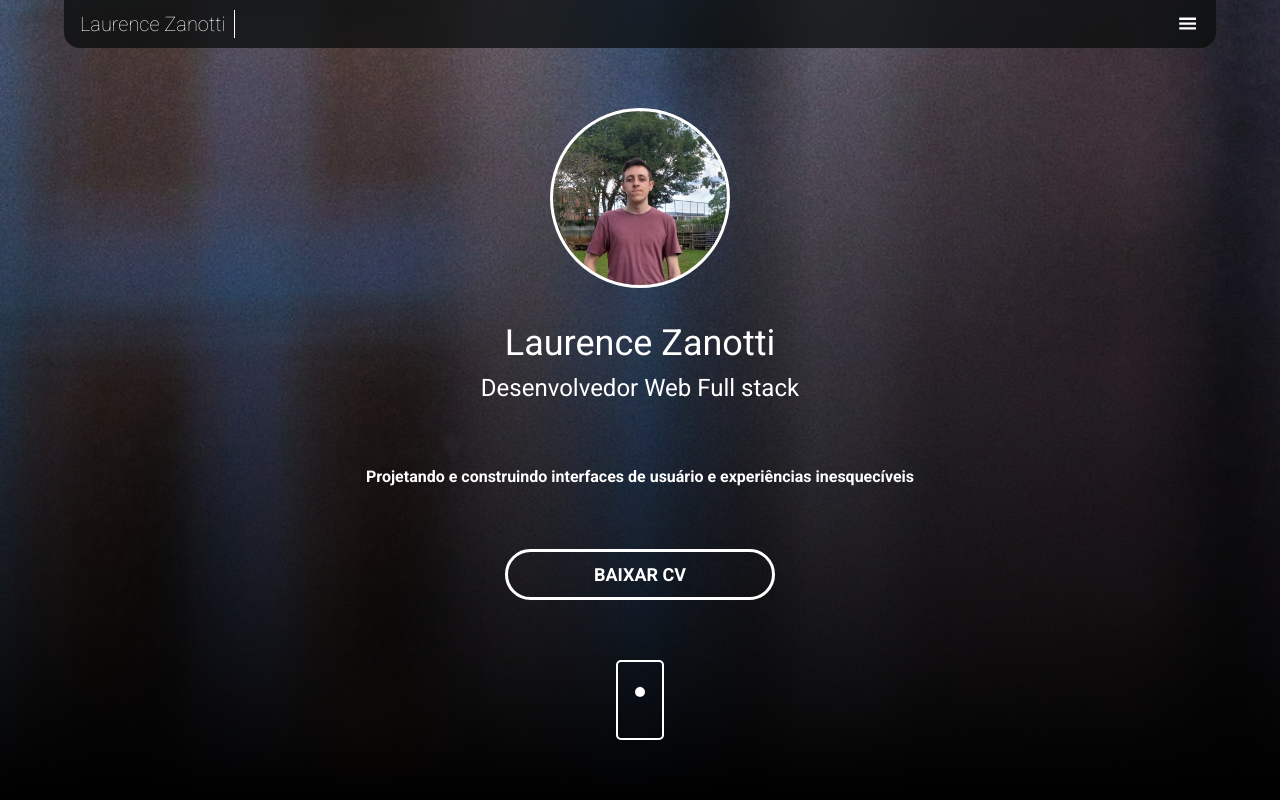
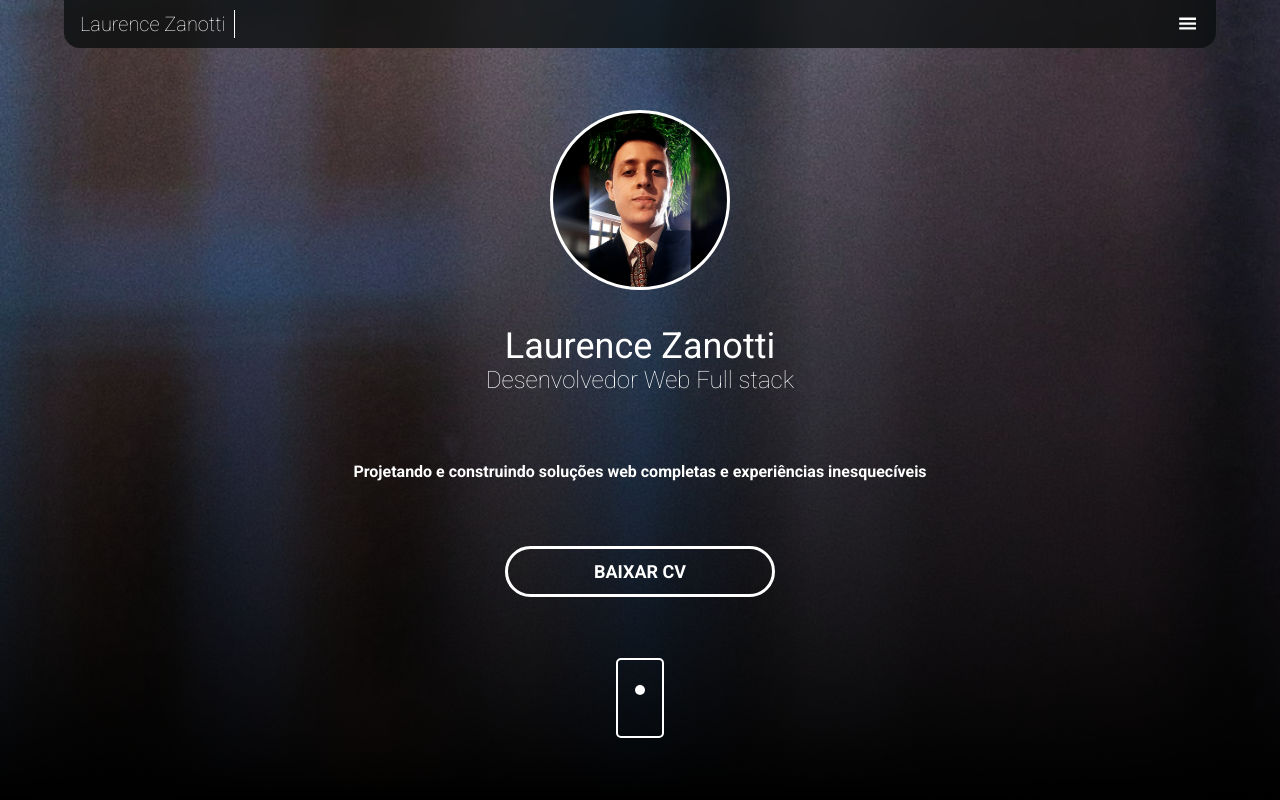
Before and after one commit to LaurenceZanotti/personal-website, a Next.js app: page / in a window 1280 px wide. Shown: the top 800 px of the page. Built offline with nearby package versions, Linux system fonts and the light colour scheme.

Commit message:
Alterar foto de perfil e ajustar título e nome

```diff
--- a/components/Header/Header.jsx
+++ b/components/Header/Header.jsx
@@ -12,7 +12,7 @@ export default function Header() {
         <h1 className={styles.name}>Laurence Zanotti</h1>
         <h2 className={styles.title}>Desenvolvedor Web Full stack</h2>
       </div>
-      <p className={styles.description}>Projetando e construindo interfaces de usuário e experiências inesquecíveis</p>
+      <p className={styles.description}>Projetando e construindo soluções web completas e experiências inesquecíveis</p>
       <a href="/cv.pdf" className={styles.baixar_btn} download>
         BAIXAR CV
       </a>
--- a/components/Header/Header.module.css
+++ b/components/Header/Header.module.css
@@ -16,8 +16,9 @@
 }
 
 .profile_picture {
-    background-image: url('/imgs/profile-picture.jpeg');
+    background-image: url('/imgs/profile-picture.png');
     background-size: cover;
+    background-position-y: center;
 
     width: 180px;
     height: 180px;
@@ -30,12 +31,13 @@
 .name {
     font-size: 36px;
     margin-bottom: 0;
+    height: 1.2em;
 }
 
 .title {
     margin-top: 0;
     font-size: 24px;
-    font-weight: 400;
+    font-weight: 100;
 }
 
 .description {
```
Also changed, not shown: public/imgs/profile-picture.jpeg (deleted), public/imgs/profile-picture.png (added).
